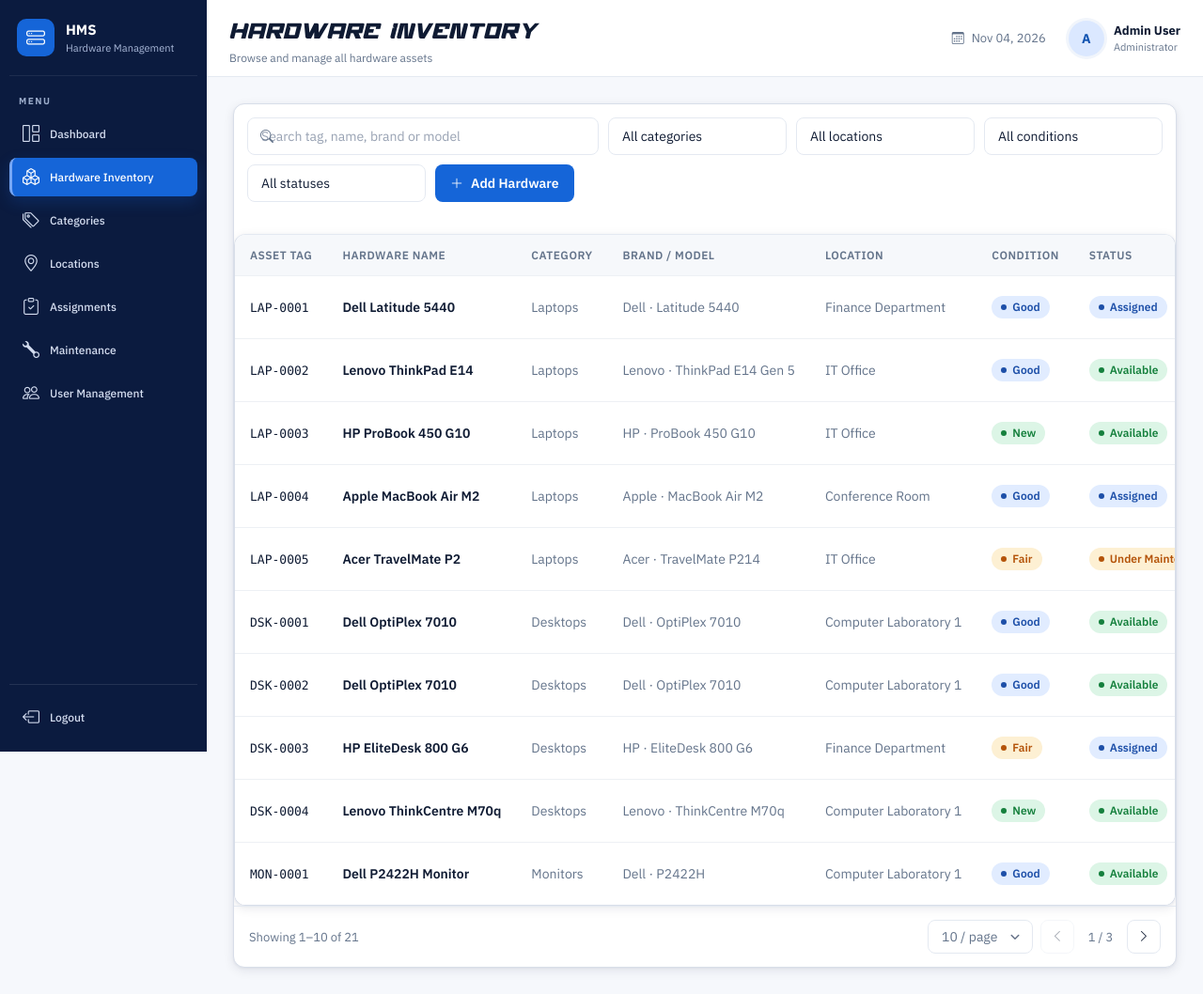
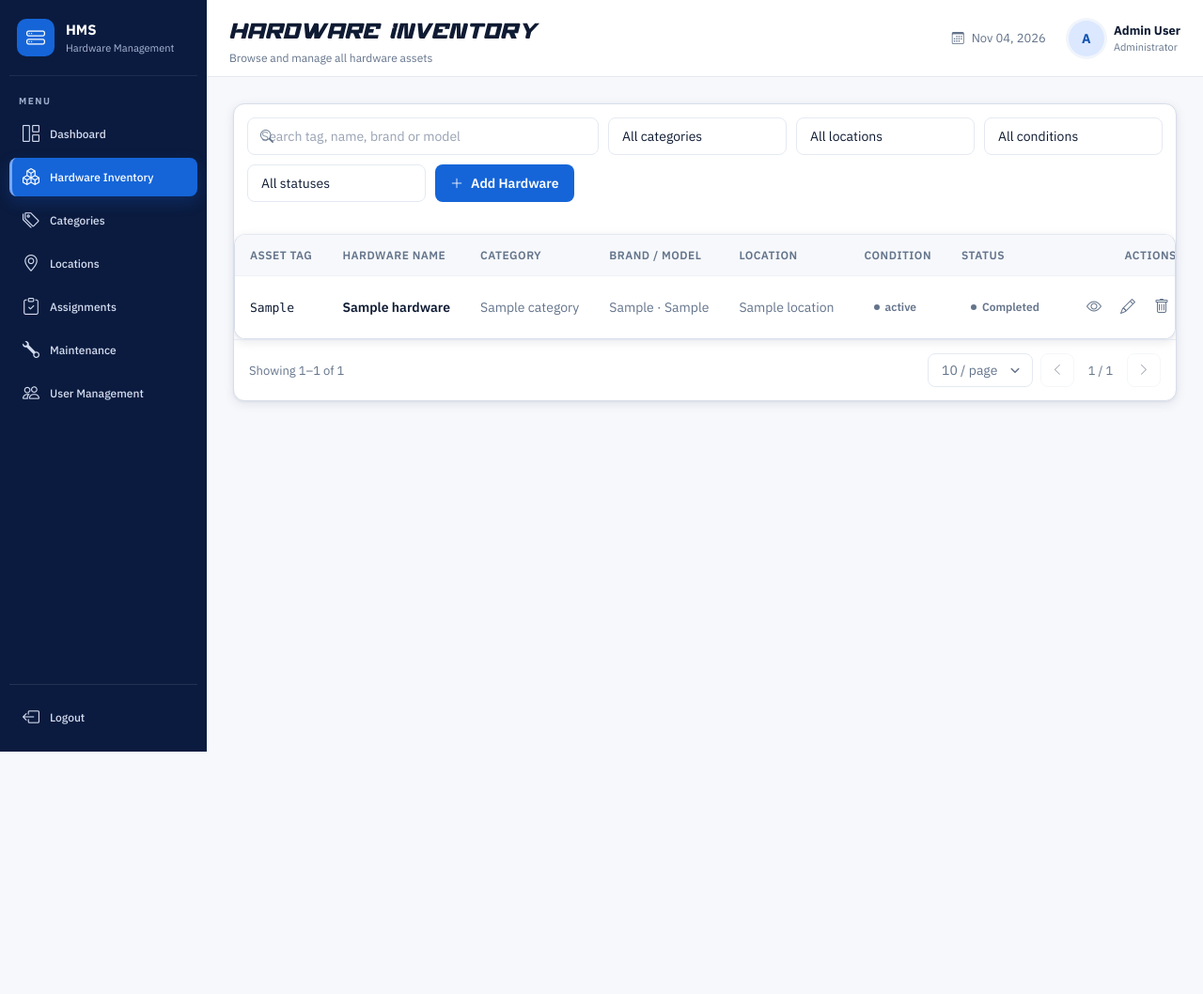
Before and after one commit to nasharciaga281-design/hardware-inventory, a PHP site: page /pages/hardware.php in a window 1280 px wide. Shown: the whole page at 94% size. After the commit the page ends 800 px from the top, so only its background shows below. Run offline with PHP 8.4, Linux system fonts and the light colour scheme; tables that the repository leaves empty or names only in its code hold one stand-in row (values such as "Sample post").

Commit message:
Implement database connection and CRUD functionality for hardware management

```diff
--- /dev/null
+++ b/frontend/config/database.php
@@ -0,0 +1,21 @@
+<?php
+
+$host = "localhost";
+$dbname = "hardware_inventory";
+$username = "root";
+$password = "";
+
+try {
+    $pdo = new PDO(
+        "mysql:host=$host;dbname=$dbname;charset=utf8mb4",
+        $username,
+        $password
+    );
+
+    $pdo->setAttribute(PDO::ATTR_ERRMODE, PDO::ERRMODE_EXCEPTION);
+
+} catch (PDOException $e) {
+    die("Database connection failed: " . $e->getMessage());
+}
+
+?>
--- a/frontend/pages/hardware.php
+++ b/frontend/pages/hardware.php
@@ -1,5 +1,5 @@
 <?php
-
+require_once __DIR__ . '/../config/database.php';
 $pageTitle       = "Hardware Inventory";
 $pageDescription = "Browse and manage all hardware assets";
 $pageStyles      = ["hardware"];
@@ -22,30 +22,28 @@ function hw(string $tag, string $name, string $category, string $brand, string $
                    "purchaseDate", "purchaseCost", "description", "condition", "status");
 }
 
-$hardware = [
-    hw("LAP-0001", "Dell Latitude 5440",        "Laptops",     "Dell",     "Latitude 5440",       "Finance Department",    "Good", "Assigned"),
-    hw("LAP-0002", "Lenovo ThinkPad E14",       "Laptops",     "Lenovo",   "ThinkPad E14 Gen 5",  "IT Office",             "Good", "Available"),
-    hw("LAP-0003", "HP ProBook 450 G10",        "Laptops",     "HP",       "ProBook 450 G10",     "IT Office",             "New",  "Available"),
-    hw("LAP-0004", "Apple MacBook Air M2",      "Laptops",     "Apple",    "MacBook Air M2",      "Conference Room",       "Good", "Assigned"),
-    hw("LAP-0005", "Acer TravelMate P2",        "Laptops",     "Acer",     "TravelMate P214",     "IT Office",             "Fair", "Under Maintenance"),
-    hw("DSK-0001", "Dell OptiPlex 7010",        "Desktops",    "Dell",     "OptiPlex 7010",       "Computer Laboratory 1", "Good", "Available"),
-    hw("DSK-0002", "Dell OptiPlex 7010",        "Desktops",    "Dell",     "OptiPlex 7010",       "Computer Laboratory 1", "Good", "Available"),
-    hw("DSK-0003", "HP EliteDesk 800 G6",       "Desktops",    "HP",       "EliteDesk 800 G6",    "Finance Department",    "Fair", "Assigned"),
-    hw("DSK-0004", "Lenovo ThinkCentre M70q",   "Desktops",    "Lenovo",   "ThinkCentre M70q",    "Computer Laboratory 1", "New",  "Available"),
-    hw("MON-0001", "Dell P2422H Monitor",       "Monitors",    "Dell",     "P2422H",              "Computer Laboratory 1", "Good", "Available"),
-    hw("MON-0002", "LG 24MK430H Monitor",       "Monitors",    "LG",       "24MK430H",            "IT Office",             "Good", "Available"),
-    hw("MON-0003", "Samsung S24R350 Monitor",   "Monitors",    "Samsung",  "S24R350",             "Finance Department",    "Fair", "Available"),
-    hw("PRN-0001", "HP LaserJet Pro M404dn",    "Printers",    "HP",       "LaserJet Pro M404dn", "Finance Department",    "Good", "Available"),
-    hw("PRN-0002", "Brother HL-L2350DW",        "Printers",    "Brother",  "HL-L2350DW",          "IT Office",             "Poor", "Under Maintenance"),
-    hw("PRN-0003", "Epson EcoTank L3250",       "Printers",    "Epson",    "EcoTank L3250",       "Computer Laboratory 1", "New",  "Available"),
-    hw("NET-0001", "Cisco Catalyst 2960 Switch","Networking",  "Cisco",    "Catalyst 2960",       "Server Room",           "Good", "Available"),
-    hw("NET-0002", "Ubiquiti UniFi U6 Lite",    "Networking",  "Ubiquiti", "UniFi U6 Lite",       "Conference Room",       "Good", "Available"),
-    hw("NET-0003", "MikroTik hEX RB750Gr3",     "Networking",  "MikroTik", "hEX RB750Gr3",        "Server Room",           "New",  "Available"),
-    hw("PER-0001", "Epson EB-X51 Projector",    "Peripherals", "Epson",    "EB-X51",              "Conference Room",       "Fair", "Available"),
-    hw("PER-0002", "Logitech C920 Webcam",      "Peripherals", "Logitech", "C920",                "Conference Room",       "New",  "Available"),
-    hw("PER-0003", "Logitech MX Keys Keyboard", "Peripherals", "Logitech", "MX Keys",             "Finance Department",    "Good", "Assigned"),
-];
+$sql = "SELECT
+            h.asset_tag AS tag,
+            h.hardware_name AS name,
+            c.category_name AS category,
+            h.brand,
+            h.model,
+            l.location_name AS location,
+            h.condition_status AS `condition`,
+            h.status,
+            h.serial_number AS serial,
+            h.purchase_date AS purchaseDate,
+            h.purchase_cost AS purchaseCost,
+            h.description
+        FROM hardware h
+        INNER JOIN categories c
+            ON h.category_id = c.category_id
+        INNER JOIN locations l
+            ON h.location_id = l.location_id";
 
+$stmt = $pdo->query($sql);
+
+$hardware = $stmt->fetchAll(PDO::FETCH_ASSOC);
 
 function e(string $value): string { return htmlspecialchars($value, ENT_QUOTES, "UTF-8"); }
 
@@ -370,32 +368,39 @@ $jsonFlags = JSON_HEX_TAG | JSON_HEX_AMP | JSON_HEX_APOS | JSON_HEX_QUOT | JSON_
 
         $("addButton").addEventListener("click", () => openForm());
 
-        form.addEventListener("submit", (event) => {
+        form.addEventListener("submit", async (event) => {
             event.preventDefault();
 
-            const data = Object.fromEntries(
-                Array.from(new FormData(form), ([key, value]) => [key, value.trim()])
-            );
-            if (state.editingTag) data.status = find(state.editingTag).status;
-
-            const duplicate = items.some((item) =>
-                item.tag.toLowerCase() === data.tag.toLowerCase() && item.tag !== state.editingTag);
-
-            if (duplicate) {
-                $("formError").textContent = "That asset tag already exists.";
+            // Editing is not connected yet
+            if (state.editingTag) {
+                $("formError").textContent =
+                    "Editing is not connected yet. Please use Add Hardware for now.";
                 $("formError").hidden = false;
                 return;
             }
 
-            if (state.editingTag) {
-                items[items.indexOf(find(state.editingTag))] = data;
-            } else {
-                items.unshift(data);
-                state.page = 1;
+            const formData = new FormData(form);
+
+            try {
+                const response = await fetch("save_hardware.php", {
+                    method: "POST",
+                    body: formData
+                });
+
+                const result = await response.json();
+
+                if (!response.ok || !result.success) {
+                    throw new Error(result.message || "Unable to save hardware.");
+                }
+
+                // Close the form and reload database records
+                formDialog.close();
+                window.location.reload();
+
+            } catch (error) {
+                $("formError").textContent = error.message;
+                $("formError").hidden = false;
             }
-
-            formDialog.close();
-            render();
         });
 
 
```
Also changed, not shown: config/database.php (added, +21 -0 lines), frontend/config/test_connection.php (added, +7 -0 lines), frontend/pages/save_hardware.php (added, +105 -0 lines).
